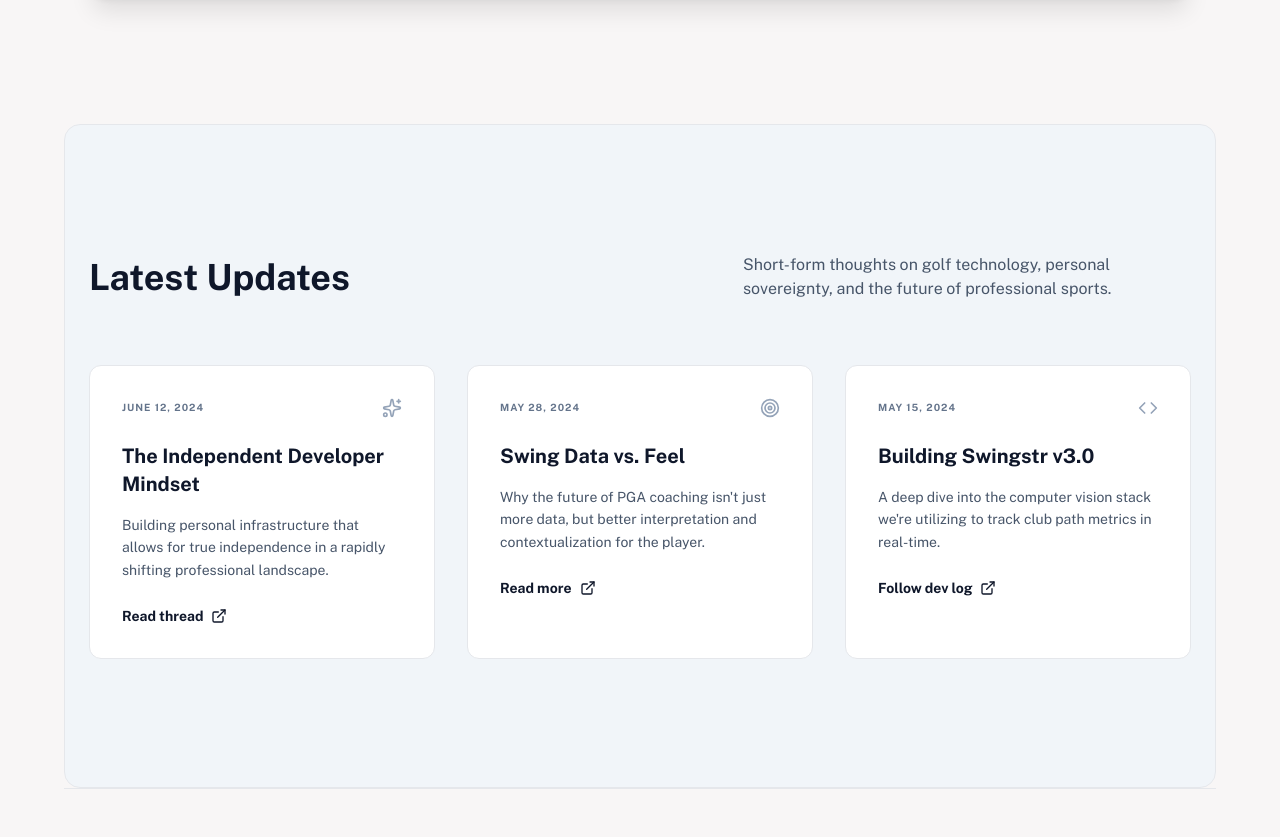
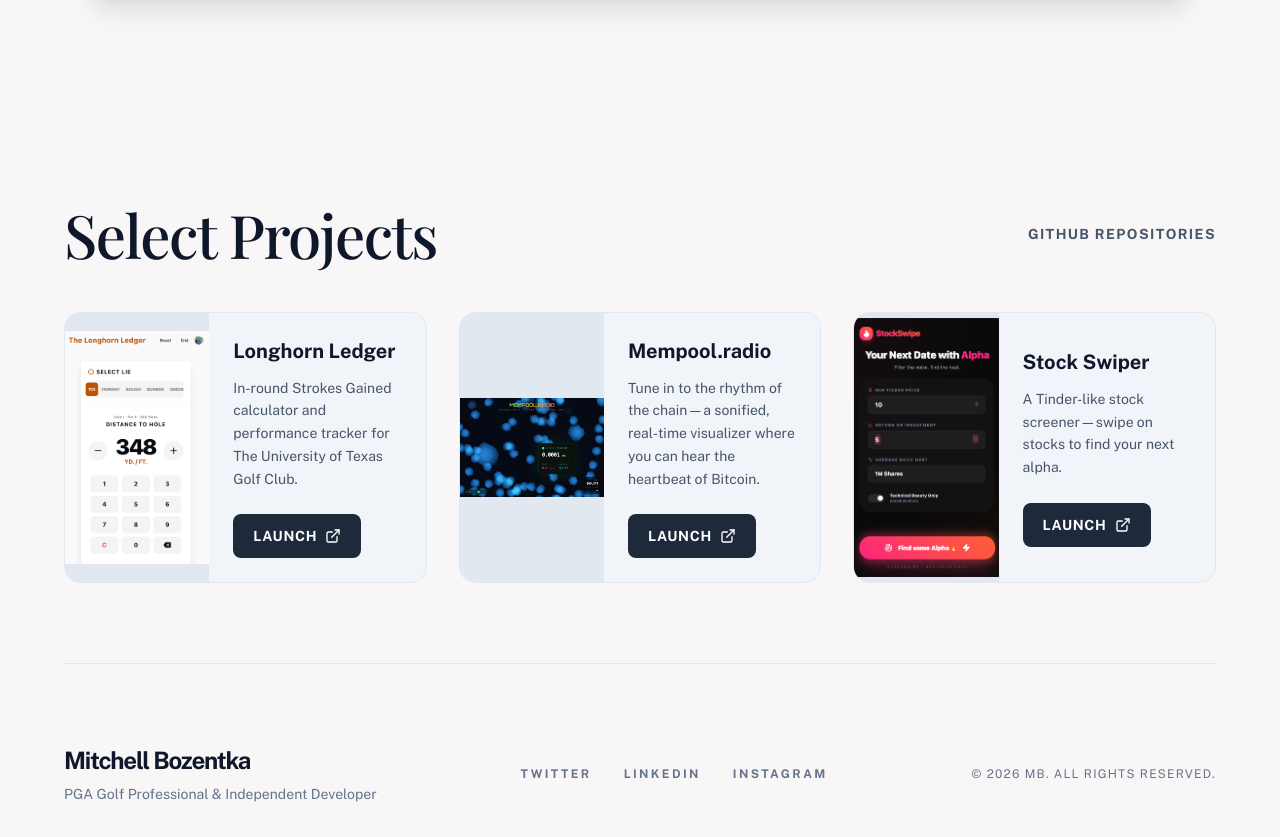
Before and after one commit to mpbozentka/bozentka.com, a Next.js app: page / in a window 1280 px wide. Shown: the part 1960-2797 px from the top of the page. Built offline with nearby package versions, Linux system fonts and the light colour scheme; a web font is replaced by a local one.

Commit message:
new commit

```diff
--- a/src/app/page.tsx
+++ b/src/app/page.tsx
@@ -1,13 +1,6 @@
 import Image from "next/image";
 import Link from "next/link";
-import {
-  ArrowRight,
-  ChevronDown,
-  ExternalLink,
-  Sparkles,
-  Target,
-  Code,
-} from "lucide-react";
+import { ArrowRight, ChevronDown, ExternalLink } from "lucide-react";
 import { siteConfig } from "@/lib/site-config";
 import { ThemeToggle } from "@/components/theme-toggle";
 
@@ -29,9 +22,6 @@
             <nav className="hidden md:flex items-center gap-8">
               <a className="text-sm font-semibold hover:text-primary transition-colors" href="#projects">
                 Projects
-              </a>
-              <a className="text-sm font-semibold hover:text-primary transition-colors" href="#updates">
-                Updates
               </a>
               <a className="text-sm font-semibold hover:text-primary transition-colors" href="#about">
                 About
@@ -140,7 +130,7 @@
                     src={siteConfig.swingstr.imageUrl}
                     alt="Golf swing analysis software interface"
                     fill
-                    className="object-cover group-hover:scale-105 transition-transform duration-700"
+                    className="object-contain"
                     sizes="(max-width: 768px) 100vw, 50vw"
                   />
                 </div>
@@ -185,88 +175,64 @@
             </div>
           </section>
 
-          {/* Feed / Updates Section */}
-          <section className="py-32 px-6 bg-slate-100 dark:bg-slate-900/50 rounded-2xl border border-primary/10" id="updates">
-            <div>
-              <div className="flex flex-col md:flex-row md:items-center justify-between gap-6 mb-16">
-                <h4 className="text-4xl font-bold text-slate-900 dark:text-slate-100">Latest Updates</h4>
-                <p className="text-slate-600 dark:text-slate-400 max-w-md">
-                  Short-form thoughts on golf technology, personal sovereignty, and
-                  the future of professional sports.
-                </p>
+          {/* Select Projects */}
+          <section className="py-20" id="select-projects">
+            <div className="flex flex-col md:flex-row md:items-center md:justify-between gap-6 mb-12">
+              <h2 className="font-serif text-4xl md:text-5xl lg:text-6xl font-medium tracking-tight text-slate-900 dark:text-slate-100">
+                Select Projects
+              </h2>
+              <Link
+                href={siteConfig.githubReposHref}
+                target="_blank"
+                rel="noopener noreferrer"
+                className="text-sm font-bold uppercase tracking-widest text-slate-600 dark:text-slate-400 hover:text-primary transition-colors w-fit"
+              >
+                GitHub Repositories
+              </Link>
             </div>
-              <div className="grid md:grid-cols-3 gap-8">
-                <article className="bg-white dark:bg-white/5 p-8 rounded-xl border border-primary/10 hover:border-primary/30 transition-colors group">
-                  <div className="flex items-center justify-between mb-6">
-                    <span className="text-[10px] font-bold uppercase tracking-widest text-slate-500 dark:text-slate-400">
-                      June 12, 2024
-                    </span>
-                    <Sparkles className="size-5 text-slate-400 group-hover:text-primary transition-colors" />
+            <div className="grid grid-cols-1 md:grid-cols-3 gap-8">
+              {siteConfig.projects.map((project) => {
+                const screenshotUrl =
+                  "screenshotUrl" in project ? project.screenshotUrl : "";
+                return (
+                  <article
+                    key={project.id}
+                    className="group rounded-2xl overflow-hidden bg-slate-100 dark:bg-slate-800/50 border border-slate-200 dark:border-slate-700/50 hover:border-primary/30 transition-colors flex flex-col md:flex-row"
+                  >
+                    <div className="relative w-full md:w-2/5 aspect-video md:aspect-square bg-slate-200 dark:bg-slate-800 overflow-hidden shrink-0">
+                      {screenshotUrl ? (
+                        <Image
+                          src={screenshotUrl}
+                          alt={`${project.name} screenshot`}
+                          fill
+                          className="object-contain"
+                          sizes="(max-width: 768px) 100vw, 40vw"
+                          unoptimized={screenshotUrl.startsWith("http")}
+                        />
+                      ) : (
+                        <div className="absolute inset-0 bg-slate-300 dark:bg-slate-700" />
+                      )}
                     </div>
-                  <h6 className="text-xl font-bold mb-4 text-slate-900 dark:text-slate-100">
-                    The Independent Developer Mindset
-                  </h6>
+                    <div className="p-6 flex flex-col flex-1 justify-center">
+                      <h3 className="text-xl font-bold text-slate-900 dark:text-slate-100 mb-3">
+                        {project.name}
+                      </h3>
                       <p className="text-slate-600 dark:text-slate-400 text-sm leading-relaxed mb-6">
-                    Building personal infrastructure that allows for true
-                    independence in a rapidly shifting professional landscape.
+                        {project.description}
                       </p>
                       <Link
-                    href={siteConfig.nostr.globalFeedHref}
+                        href={project.launchHref}
                         target="_blank"
                         rel="noopener noreferrer"
-                    className="text-sm font-bold flex items-center gap-2 text-slate-900 dark:text-slate-100 hover:text-primary transition-colors"
+                        className="inline-flex items-center justify-center gap-2 bg-slate-800 dark:bg-slate-700 text-white px-5 py-3 rounded-lg font-bold text-sm uppercase tracking-wider hover:bg-primary transition-colors w-fit"
                       >
-                    Read thread
+                        Launch
                         <ExternalLink className="size-4" />
                       </Link>
+                    </div>
                   </article>
-
-                <article className="bg-white dark:bg-white/5 p-8 rounded-xl border border-primary/10 hover:border-primary/30 transition-colors group">
-                  <div className="flex items-center justify-between mb-6">
-                    <span className="text-[10px] font-bold uppercase tracking-widest text-slate-500 dark:text-slate-400">
-                      May 28, 2024
-                    </span>
-                    <Target className="size-5 text-slate-400 group-hover:text-primary transition-colors" />
-                  </div>
-                  <h6 className="text-xl font-bold mb-4 text-slate-900 dark:text-slate-100">Swing Data vs. Feel</h6>
-                  <p className="text-slate-600 dark:text-slate-400 text-sm leading-relaxed mb-6">
-                    Why the future of PGA coaching isn&apos;t just more data, but
-                    better interpretation and contextualization for the player.
-                  </p>
-                  <Link
-                    href={siteConfig.nostr.globalFeedHref}
-                    target="_blank"
-                    rel="noopener noreferrer"
-                    className="text-sm font-bold flex items-center gap-2 text-slate-900 dark:text-slate-100 hover:text-primary transition-colors"
-                  >
-                    Read more
-                    <ExternalLink className="size-4" />
-                  </Link>
-                </article>
-
-                <article className="bg-white dark:bg-white/5 p-8 rounded-xl border border-primary/10 hover:border-primary/30 transition-colors group">
-                  <div className="flex items-center justify-between mb-6">
-                    <span className="text-[10px] font-bold uppercase tracking-widest text-slate-500 dark:text-slate-400">
-                      May 15, 2024
-                    </span>
-                    <Code className="size-5 text-slate-400 group-hover:text-primary transition-colors" />
-                  </div>
-                  <h6 className="text-xl font-bold mb-4 text-slate-900 dark:text-slate-100">Building Swingstr v3.0</h6>
-                  <p className="text-slate-600 dark:text-slate-400 text-sm leading-relaxed mb-6">
-                    A deep dive into the computer vision stack we&apos;re
-                    utilizing to track club path metrics in real-time.
-                  </p>
-                  <Link
-                    href={siteConfig.swingstr.launchHref}
-                    target="_blank"
-                    rel="noopener noreferrer"
-                    className="text-sm font-bold flex items-center gap-2 text-slate-900 dark:text-slate-100 hover:text-primary transition-colors"
-                  >
-                    Follow dev log
-                    <ExternalLink className="size-4" />
-                  </Link>
-                </article>
-              </div>
+                );
+              })}
             </div>
           </section>
 
--- a/src/lib/site-config.ts
+++ b/src/lib/site-config.ts
@@ -26,6 +26,7 @@
     imageUrl: "/swingstr.png",
   },
   vercelProjectsHref: "https://vercel.com/mitch-bozentkas-projects",
+  githubReposHref: "https://github.com",
   projects: [
     {
       id: "longhorn-ledger",
```
Lines whose indentation alone changed are shown as unchanged.
